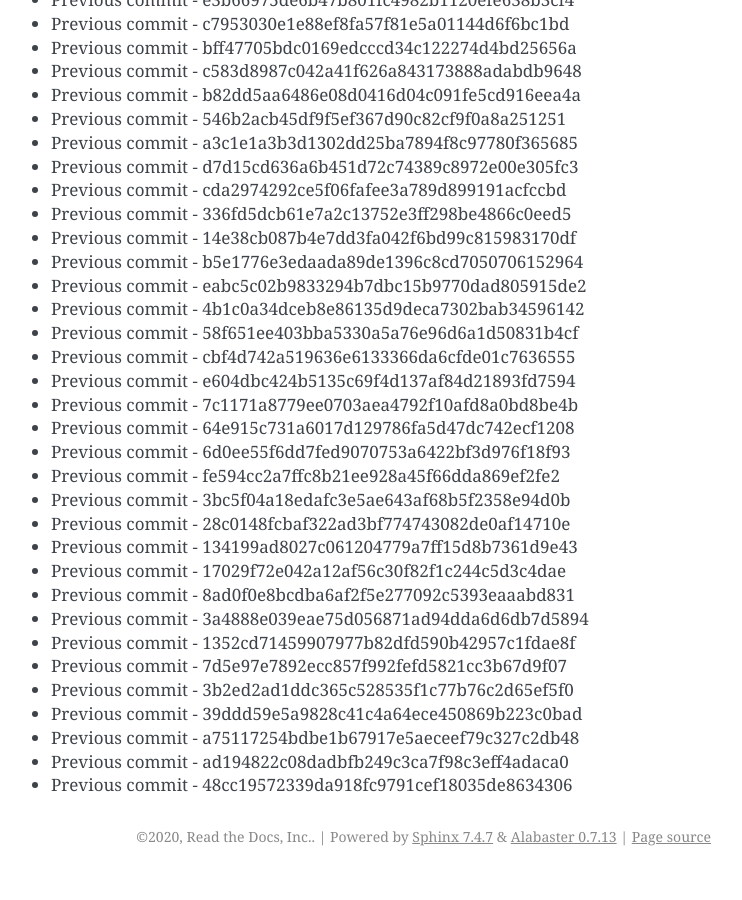
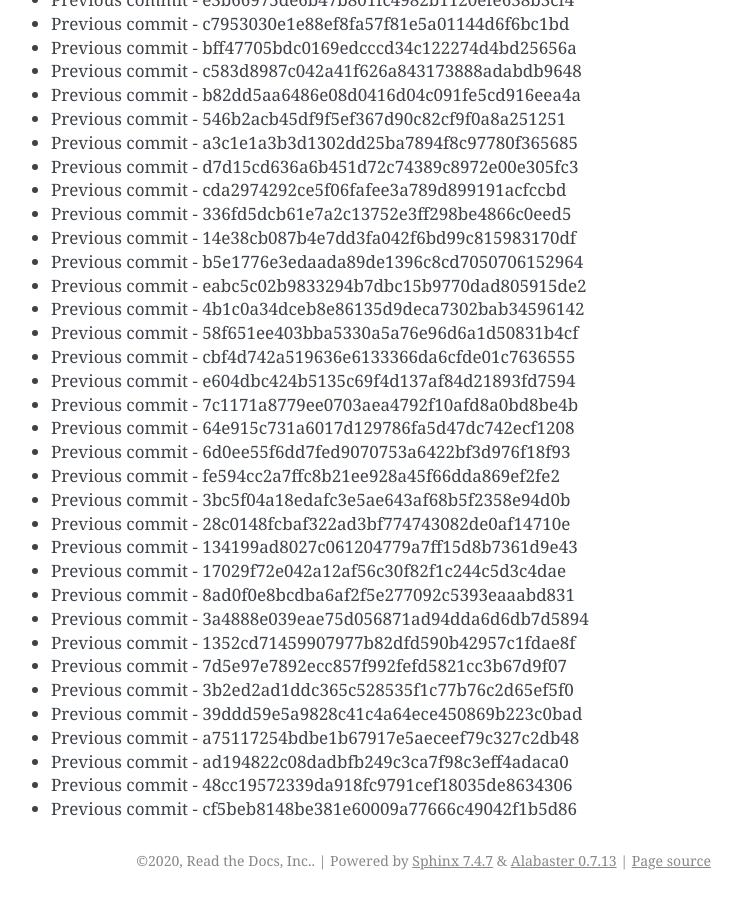
Before and after one commit to readthedocs/rtd-git-stresstest, a Sphinx documentation site: the page built from docs/updates.rst, in a window 1280 px wide and 900 px high, scrolled down 41253 px. Shown: the whole window, without its empty margins (399-1141 px from the left). Built offline with Sphinx 7.4.7, drawn with Linux system fonts in a browser that asks for light colours; before the commit the page ends 42129 px from its top, so only the background shows below that.

Commit message:
Generating commit from previous: cf5beb8148be381e60009a77666c49042f1b5d86

```diff
--- a/docs/updates.rst
+++ b/docs/updates.rst
@@ -1765,3 +1765,4 @@ It can be tested for any performance characteristics.
 * Previous commit - a75117254bdbe1b67917e5aeceef79c327c2db48
 * Previous commit - ad194822c08dadbfb249c3ca7f98c3eff4adaca0
 * Previous commit - 48cc19572339da918fc9791cef18035de8634306
+* Previous commit - cf5beb8148be381e60009a77666c49042f1b5d86
```
